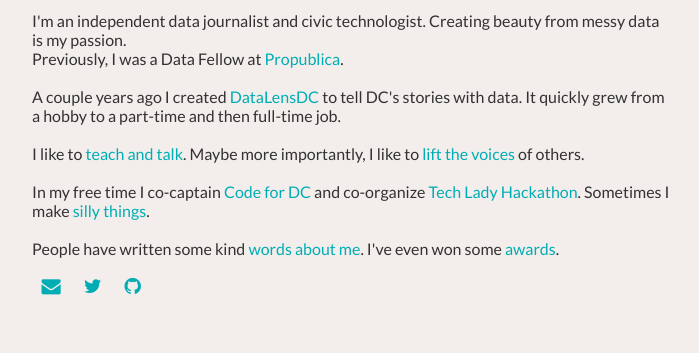
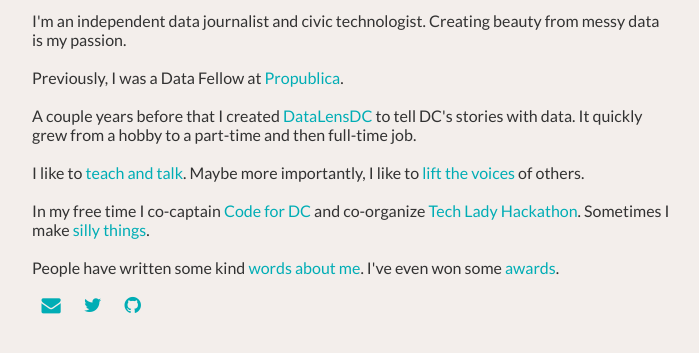
Before and after one commit to katerabinowitz/katerabinowitz.github.io, a Jekyll site: the page built from index.html, in a window 1280 px wide, cut to the strip 515-868 px from the top of the page. Shown: the whole strip, without its empty margins (288-987 px from the left). Built offline with Jekyll 4.4.1, drawn with Linux system fonts in a browser that asks for light colours; nearby versions of some CDN libraries.

Commit message:
~ life (updates) are a journey ~

```diff
--- a/index.html
+++ b/index.html
@@ -5,13 +5,13 @@ layout: default
 
 <p>I'm an independent data journalist and civic technologist. Creating beauty from messy data is my passion.
 
-<br>
+<br><br>
 
 Previously, I was a Data Fellow at <a href="https://www.propublica.org/people/kate-rabinowitz" class="link">Propublica</a>.
 
 <br><br>
 
-A couple years ago I created <a href="https://www.datalensdc.com/" class="link">DataLensDC</a> to tell DC's stories with data. It quickly grew from a hobby to a part-time and then full-time job.
+A couple years before that I created <a href="https://www.datalensdc.com/" class="link">DataLensDC</a> to tell DC's stories with data. It quickly grew from a hobby to a part-time and then full-time job.
 
 <br><br>
 
```
